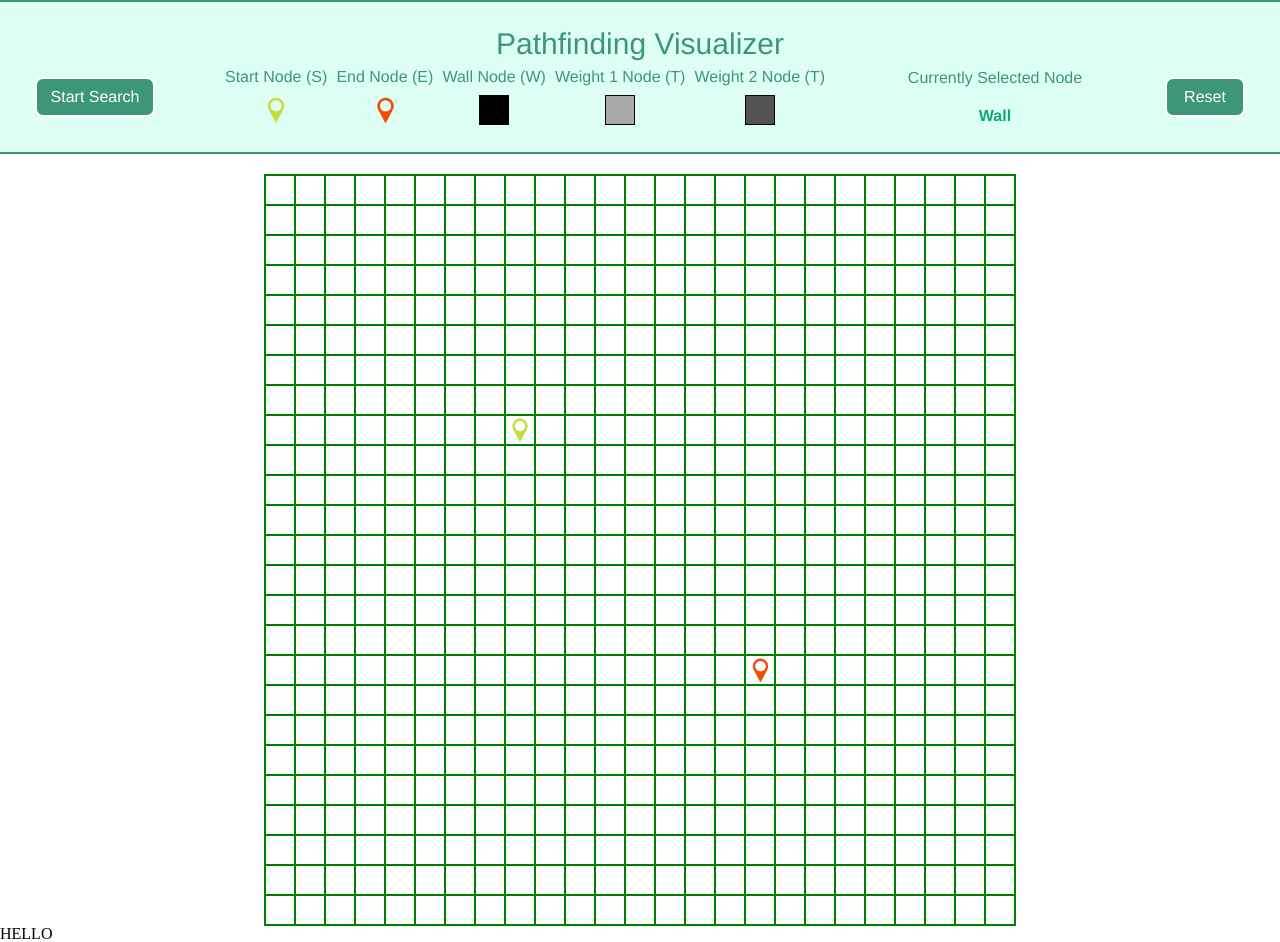
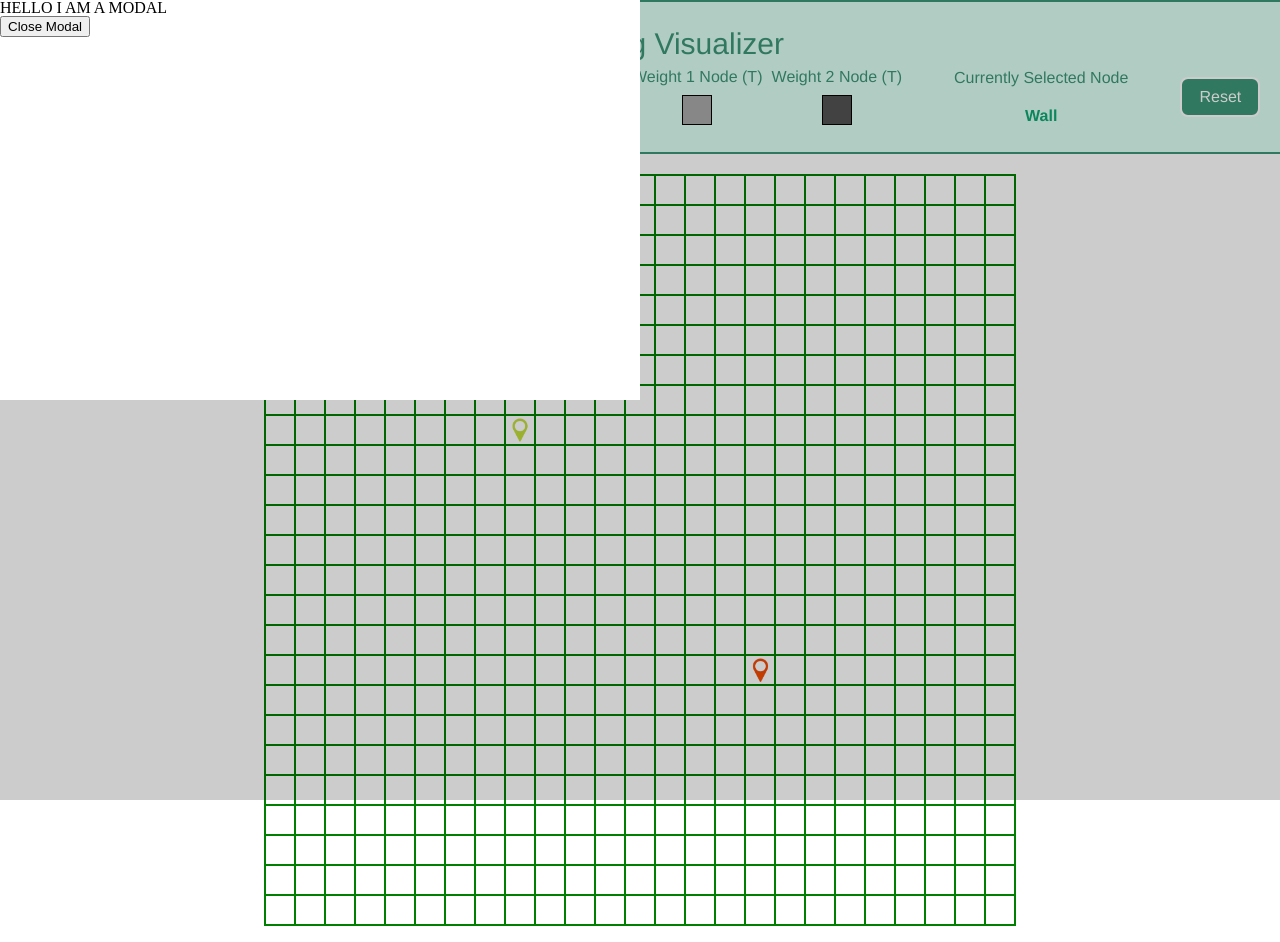
Before and after one commit to leech92/Pathfinder, a React (Create React App) app: page / in a window 1280 px wide. Built offline with nearby package versions, Linux system fonts and the light colour scheme.

Commit message:
continue to work on instructions

```diff
--- a/src/App.js
+++ b/src/App.js
@@ -1,12 +1,10 @@
 import React from 'react';
 import Pathfinder from './Pathfinder/Pathfinder'
-import Instruction from './Modal/Instruction'
 
 function App() {
   return (
     <div className="App">
       <Pathfinder></Pathfinder>
-      <Instruction></Instruction>
     </div>
   );
 }
--- /dev/null
+++ b/src/Instructions/Instructions.css
@@ -0,0 +1,26 @@
+.modal{
+    position: fixed;
+    top: 0;
+    right: 0;
+    bottom: 0;
+    left: 0;
+    background-color: rgba(0, 0, 0, 0.2);
+    display: flex;
+    align-items: center;
+    justify-content: center;
+}
+
+.instructions{
+    position: fixed;
+    background: white;
+    height: 50%;
+    width: 50%;
+}
+
+.show{
+    display: block;
+}
+
+.hide{
+    display: none;
+}
--- /dev/null
+++ b/src/Instructions/Instructions.jsx
@@ -0,0 +1,17 @@
+import React from "react";
+import './Instructions.css'
+
+const Instructions = ({ show, handleClose}) => {
+    const showHide = show ? "modal show" : "modal hide"
+
+    return (
+        <div className={showHide}>
+            <div className="instructions">
+                <div>HELLO I AM A MODAL</div>
+                <button onClick={handleClose}>Close Modal</button>
+            </div>
+        </div>
+    )
+}
+
+export default Instructions
--- a/src/Modal/Instruction.jsx
+++ /dev/null
@@ -1,11 +0,0 @@
-import React from "react";
-
-class Instruction extends React.Component {
-    render() {
-        return (
-            <div>HELLO</div>
-        )
-    }
-}
-
-export default Instruction
--- a/src/Pathfinder/Pathfinder.jsx
+++ b/src/Pathfinder/Pathfinder.jsx
@@ -1,5 +1,6 @@
 import React from "react";
 import Node from '../Node/Node'
+import Instructions from '../Instructions/Instructions'
 import { dijkstras, getShortestPath } from "../algorithms/dijkstras";
 import './Pathfinder.css'
 
@@ -108,7 +109,8 @@ class Pathfinder extends React.Component {
             wallActive: true,
             weightActive: false,
             startActive: false,
-            endActive: false
+            endActive: false,
+            modal: true
         }
     }
 
@@ -199,14 +201,24 @@ class Pathfinder extends React.Component {
         if (this.state.endActive) return "End"
     }
 
+    showInstructions() {
+        this.setState({modal: true})
+    }
+
+    hideInstructions() {
+        this.setState({modal: false})
+    }
+
     render() {
         const { grid } = this.state
 
         return (
             <div className="page">
+                <Instructions show={this.state.modal} handleClose={this.hideInstructions}/>
                 <div className="header">
                     <h1 className="title">Pathfinding Visualizer</h1>
                     <div className="header-second">
+                        <button className="instruct-button" onClick={() => this.showInstructions}>Instructions</button>
                         <button className="start-button" onClick={() => this.startDijkstras()}>Start Search</button>
                         <div className="node-info">
                             <div>
```
